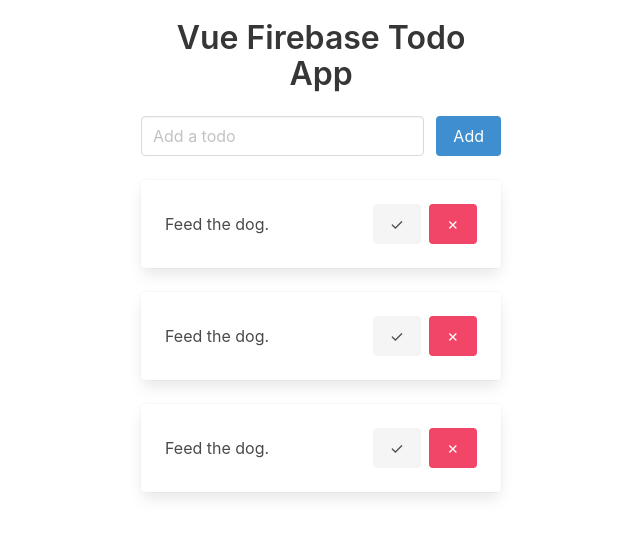
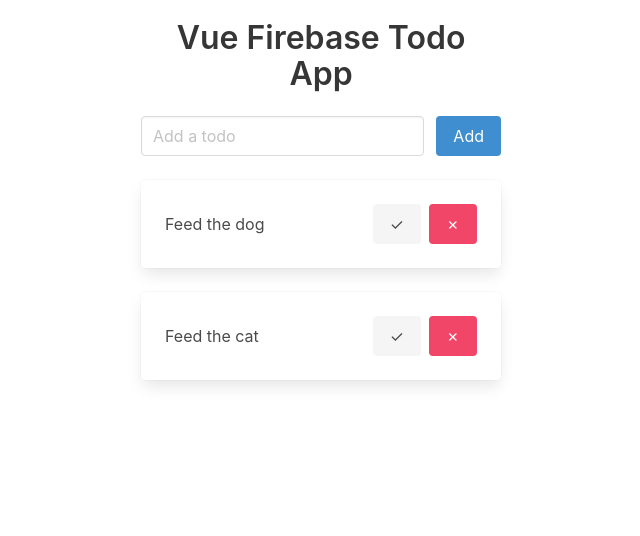
Before and after one commit to aeconick/vue-firebase-todo, a Vue app: page / in a window 1280 px wide. Shown: the top 536 px of the page, without its empty margins (319-959 px from the left). Built offline with nearby package versions, Linux system fonts and the light colour scheme.

Commit message:
Add todos from script

```diff
--- a/src/App.vue
+++ b/src/App.vue
@@ -16,13 +16,13 @@
       </p>
     </div>
 
-    <div v-for="i in 3" class="card mb-5">
+    <div v-for="todo in todos" class="card mb-5">
       <div class="card-content">
         <div class="content">
 
           <div class="columns is-mobile is-vcentered">
             <div class="column">
-              Feed the dog.
+              {{ todo.content }}
             </div>
             <div class="column is-5 has-text-right">
               <button class="button is-light">
@@ -41,6 +41,23 @@
   </div>
 </template>
 
+<script setup>
+import { ref } from 'vue';
+
+const todos = ref([
+  {
+    id: '1',
+    content: 'Feed the dog',
+    done: false,
+  },
+  {
+    id: '2',
+    content: 'Feed the cat',
+    done: false,
+  }
+])
+</script>
+
 <style>
 @import 'bulma/css/bulma.min.css';
 
```
